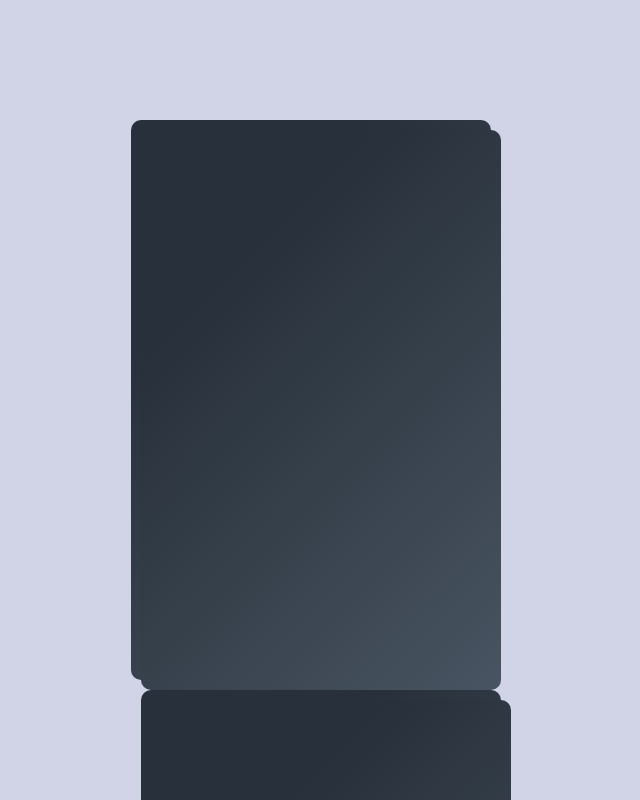
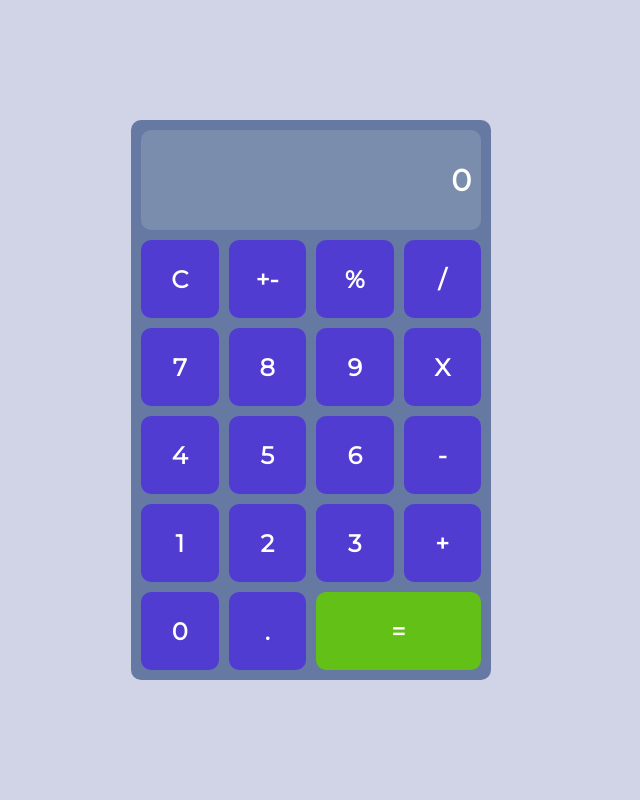
Before and after one commit to bokhuuu/calculator, a React (Vite) app: page / in a window 1280 px wide. Shown: the top 800 px of the page, without its empty margins (329-969 px from the left). Built offline with nearby package versions, Linux system fonts and the light colour scheme.

Commit message:
rendering elements

```diff
--- a/src/App.jsx
+++ b/src/App.jsx
@@ -1,24 +1,40 @@
 import Wrapper from "./components/Wrapper";
-import Screen from "./components/Wrapper";
-import ButtonBox from "./components/Wrapper";
-import Button from "./components/Wrapper";
+import Screen from "./components/Screen";
+import ButtonBox from "./components/ButtonBox";
+import Button from "./components/Button";
 
-function App() {
+const buttonValues = [
+  ["C", "+-", "%", "/"],
+  [7, 8, 9, "X"],
+  [4, 5, 6, "-"],
+  [1, 2, 3, "+"],
+  [0, ".", "="],
+];
 
+const App = () => {
   return (
     <Wrapper>
-      <Screen value="0" />
+      <Screen
+        value="0"
+      />
       <ButtonBox>
-        <Button className=""
-          value="0"
-          onClick={() => {
-            console.log("button clicked")
-          }}
-        >
-        </Button>
+        {
+          buttonValues.flat().map((button, i) => {
+            return (
+              <Button
+                key={i}
+                className={button === "=" ? "equals" : ""}
+                value={button}
+                onClick={() => {
+                  console.log(`${button} clicked!`)
+                }}
+              />
+            )
+          })
+        }
       </ButtonBox>
     </Wrapper>
   )
-}
+};
 
-export default App
+export default App;
--- a/src/components/Button.css
+++ b/src/components/Button.css
@@ -15,9 +15,9 @@ button:hover {
 
 .equals {
     grid-column: 3 / 5;
-    background-color: rgb(243, 61, 29);
+    background-color: rgb(99, 192, 22);
 }
 
 .equals:hover {
-    background-color: rgb(228, 39, 15);
+    background-color: rgb(216, 27, 14);
 }
--- a/src/components/Button.jsx
+++ b/src/components/Button.jsx
@@ -3,8 +3,9 @@ import "./Button.css";
 
 const Button = ({ className, value, onClick }) => {
     return (
-        <button className={className}>
+        <button className={className}
             onClick={onClick}
+        >
             {value}
         </button>
     )
--- a/src/components/Screen.css
+++ b/src/components/Screen.css
@@ -3,12 +3,13 @@
     width: 100%;
     margin-bottom: 10px;
     padding: 0 10px;
-    background-color: #4357692d;
+    background-color: #d8e9da2d;
     border-radius: 10px;
     display: flex;
     align-items: center;
     justify-content: flex-end;
     color: white;
     font-weight: bold;
+    font-size: 30px;
     box-sizing: border-box;
 }
--- a/src/components/Screen.jsx
+++ b/src/components/Screen.jsx
@@ -5,7 +5,7 @@ const Screen = ({ value }) => {
     return (
         <div className='screen'>
             {value}
-        </div>
+        </div >
     )
 };
 
--- a/src/components/Wrapper.css
+++ b/src/components/Wrapper.css
@@ -3,6 +3,5 @@
     height: 540px;
     padding: 10px;
     border-radius: 10px;
-    background-color: #485461;
-    background-image: linear-gradient(315deg, #485461 0%, #28313b 74%);
+    background-color: #6679a3;
 }
```
